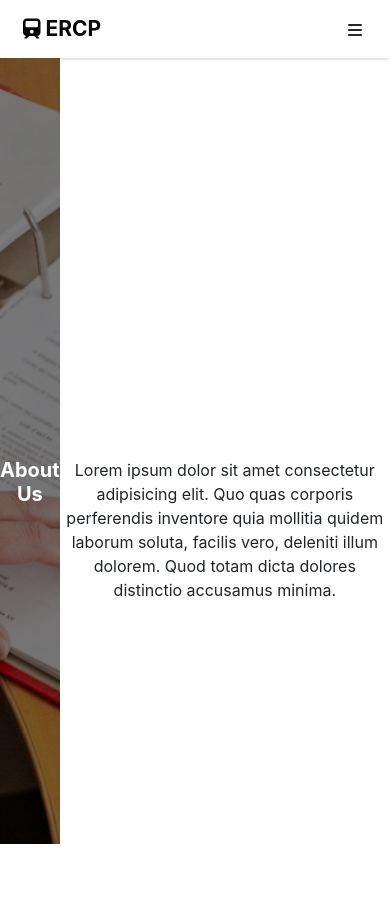
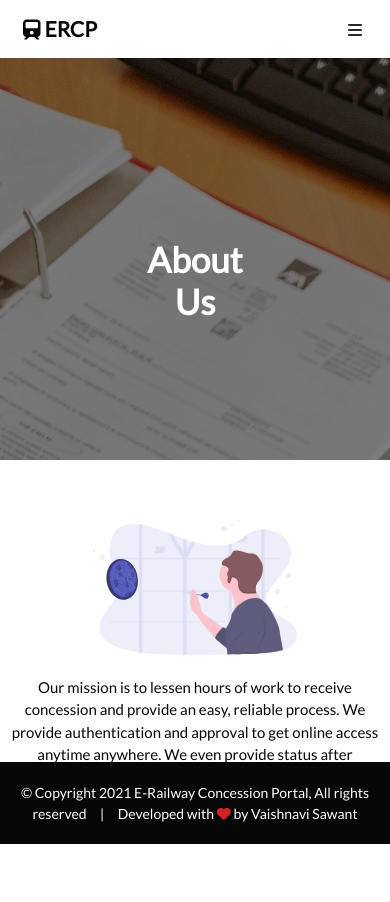
Before and after one commit to prog-coder24/E-RCP, a Django app: page /about/ in a window 390 px wide. Before the commit the page ends 844 px from the top, so only its background shows below. Run offline with Django 3.2, Linux system fonts and the light colour scheme; some libraries are stand-ins or nearby versions.

Commit message:
added footer and about image

```diff
--- a/ERCP_APP/static/css/style.css
+++ b/ERCP_APP/static/css/style.css
@@ -1,4 +1,4 @@
-@import url("https://fonts.googleapis.com/css2?family=Open+Sans&display=swap");
+@import url("https://fonts.googleapis.com/css2?family=Lato&display=swap");
 
 /* global styles start */
 
@@ -10,7 +10,7 @@ body {
   background-color: #fff;
   color: #070707;
   margin-bottom: 150px;
-  font-family: "Open Sans", sans-serif;
+  font-family: "Lato", sans-serif !important;
 }
 
 * {
@@ -473,10 +482,14 @@ body {
   overflow-x: hidden;
 }
 
+.form-card {
+  margin-bottom: 100px;
+}
+
 /* about.html  */
 
 .about-head {
-  width: 60vw !important;
+  width: 90vw !important;
   background: linear-gradient(0deg, rgba(0, 0, 0, 0.5), rgba(0, 0, 0, 0.5)),
     url("/static/img/about.jpg");
 }
@@ -489,13 +502,28 @@ body {
 }
 
 .about-text {
-  margin-top: 400px;
+  margin-top: 180px;
+  color: #070707;
+  font-weight: 500;
+  font-size: 20px;
+  padding: 10px;
+  display: flex;
+  flex-direction: column;
+  align-items: center;
 }
 
 .about-wrapper {
   display: flex;
   height: 100vh;
   position: fixed;
+}
+
+.about-text img {
+  width: 40%;
+}
+
+.about-text p {
+  margin-top: 50px;
 }
 
 @media screen and (max-width: 768px) {
@@ -522,7 +550,8 @@ body {
   }
   .login-form h3,
   h4,
-  h3 {
+  h3,
+  .span-title {
     font-size: 20px !important;
   }
   label,
@@ -648,4 +672,57 @@ body {
   .op-box i {
     font-size: 30px;
   }
+  .span-grid {
+    display: block !important;
+  }
+  .home-op-wrapper {
+    padding: 50px 0 50px 0;
+  }
+  .home-op-wrapper h6 {
+    font-weight: bold;
+  }
+  .span-grid h6,
+  .span-grid p,
+  .span-grid a {
+    font-size: 16px;
+  }
+  .span-grid a i {
+    font-size: 11px;
+  }
+  .span-col-1,
+  .span-col-2 {
+    padding: 40px;
+  }
+  .footer p {
+    font-size: 14px;
+  }
+  .footer {
+    padding: 20px;
+  }
+  .about-head {
+    width: 100% !important;
+  }
+  .about-wrapper {
+    display: flex;
+    flex-direction: column;
+    position: static !important;
+  }
+  .about-head h3 {
+    font-size: 35px !important;
+    margin-top: 50px;
+    padding: 130px;
+  }
+  .about-text {
+    margin-top: 50px;
+    font-size: 15px;
+  }
+  .about-text p {
+    margin: 20px 0 50px 0 !important;
+  }
+  .about-text img {
+    width: 55% !important;
+  }
+  .op-wrapper h3 {
+    padding: 30px 0 50px 0 !important;
+  }
 }
--- a/ERCP_APP/templates/about.html
+++ b/ERCP_APP/templates/about.html
@@ -1,13 +1,25 @@
 {% extends 'index.html' %}{% load static %} {% block body %}
 <div class="about-wrapper">
   <div class="about-head text-center" style="background-color: #555abf">
-    <h3>About Us</h3>
+    <h3 data-aos="zoom-in" data-aos-duration="1000">About Us</h3>
   </div>
-  <div class="about-text text-center">
-    Lorem ipsum dolor sit amet consectetur adipisicing elit. Quo quas corporis
-    perferendis inventore quia mollitia quidem laborum soluta, facilis vero,
-    deleniti illum dolorem. Quod totam dicta dolores distinctio accusamus
-    minima.
+  <div
+    class="about-text text-center"
+    data-aos="zoom-in"
+    data-aos-duration="1000"
+  >
+    <div>
+      <img class="img-fluid" src="{% static 'img/goal1.svg'%}" alt="" />
+    </div>
+    <div>
+      <p>
+        Our mission is to lessen hours of work to receive concession and provide
+        an easy, reliable process. We provide authentication and approval to get
+        online access anytime anywhere. We even provide status after approving
+        concession application to the students. We work with a minimalistic team
+        and complete efforts.
+      </p>
+    </div>
   </div>
 </div>
 {% endblock %}
--- a/ERCP_APP/templates/ercp_admin/formCard.html
+++ b/ERCP_APP/templates/ercp_admin/formCard.html
@@ -1,5 +1,5 @@
 {% extends 'lognav.html' %}{% load static %} {% block body %}
-<div class="container">
+<div class="container form-card">
   <h4 class="p-4 mb-5 text-center text-uppercase">
     Railway Concession Card For The Academic Year 2020-2021
   </h4>
--- a/ERCP_APP/templates/ercp_admin/option.html
+++ b/ERCP_APP/templates/ercp_admin/option.html
@@ -31,6 +31,8 @@
       class="container"
       style="overflow-x: hidden; overflow-y: hidden; overflow: hidden"
     >
+      <h3 class="text-center">- ERCP Activities -</h3>
+
       <div class="card-section mb-5 p-sm-3 p-3">
         <div class="row">
           <div
@@ -46,7 +48,7 @@
             data-aos-duration="1000"
           >
             <h6 class="font-weight-bold text-uppercase">
-              Build your card for current Academic-year
+              Create your Card and be eligible
             </h6>
             <p>
               Be eligible to apply for concession. Create your card and head
--- a/ERCP_APP/templates/index.html
+++ b/ERCP_APP/templates/index.html
@@ -47,20 +47,24 @@
               <a class="nav-link" href="/about/">About</a>
             </li>
             <li class="nav-item">
-              <a class="nav-link" href="#">Contact</a>
+              <a
+                class="nav-link"
+                href="https://mail.google.com/mail/?view=cm&fs=1&to=vaishnavisawant1224@gmail.com"
+                >Contact</a
+              >
             </li>
           </ul>
         </div>
       </nav>
     </div>
     <div>{% block body %}{% endblock %}</div>
-    <!-- <div class="footer">
+    <div class="footer" style="position: fixed">
       <p class="m-auto">
         © Copyright 2021 E-Railway Concession Portal, All rights reserved
         &nbsp;&nbsp;&nbsp; | &nbsp;&nbsp;&nbsp; Developed with
         <i class="fas fa-heart" style="color: #cc2525"></i> by Vaishnavi Sawant
       </p>
-    </div> -->
+    </div>
     <script
       src="https://code.jquery.com/jquery-3.2.1.slim.min.js"
       integrity="sha384-KJ3o2DKtIkvYIK3UENzmM7KCkRr/rE9/Qpg6aAZGJwFDMVNA/GpGFF93hXpG5KkN"
--- a/ERCP_APP/views.py
+++ b/ERCP_APP/views.py
@@ -70,7 +70,6 @@ def add_card(request):
         via = request.POST.get('via',None)
 
         CardDetail.objects.create(user_id=request.user, user_name=name, category=category, academic_class=academic_class, roll_no=roll_no, division=div, date_of_birth=dob, years=years, months=months, residential_addr=addr, city=city, zip_code=zip_code, taluka=taluka, district=district, state=state, journey_from=jour_from, journey_to=jour_to, via=via,railway_line=railway_line)
-        # user = User.objects.get(id=request.user.id)
         request.user.has_card = True
         request.user.save()
         return redirect(student_card)
@@ -96,7 +95,7 @@ def add_concession(request):
     if request.method == 'POST':
 
         if not request.user.has_card:
-            pass
+           return render(request, 'ercp_admin/formCard.html')
 
         railway_class = request.POST.get('railway_class')
         duration = request.POST.get('duration')
```
Also changed, not shown: other parts of ERCP_APP/static/css/style.css (+23 -19 lines), ERCP_APP/templates/home.html (+4 -53 lines), ERCP_APP/templates/lognav.html (+4 -7 lines), ERCP_APP/static/img/goal.svg (added), ERCP_APP/static/img/goal1.svg (added), db.sqlite3.
